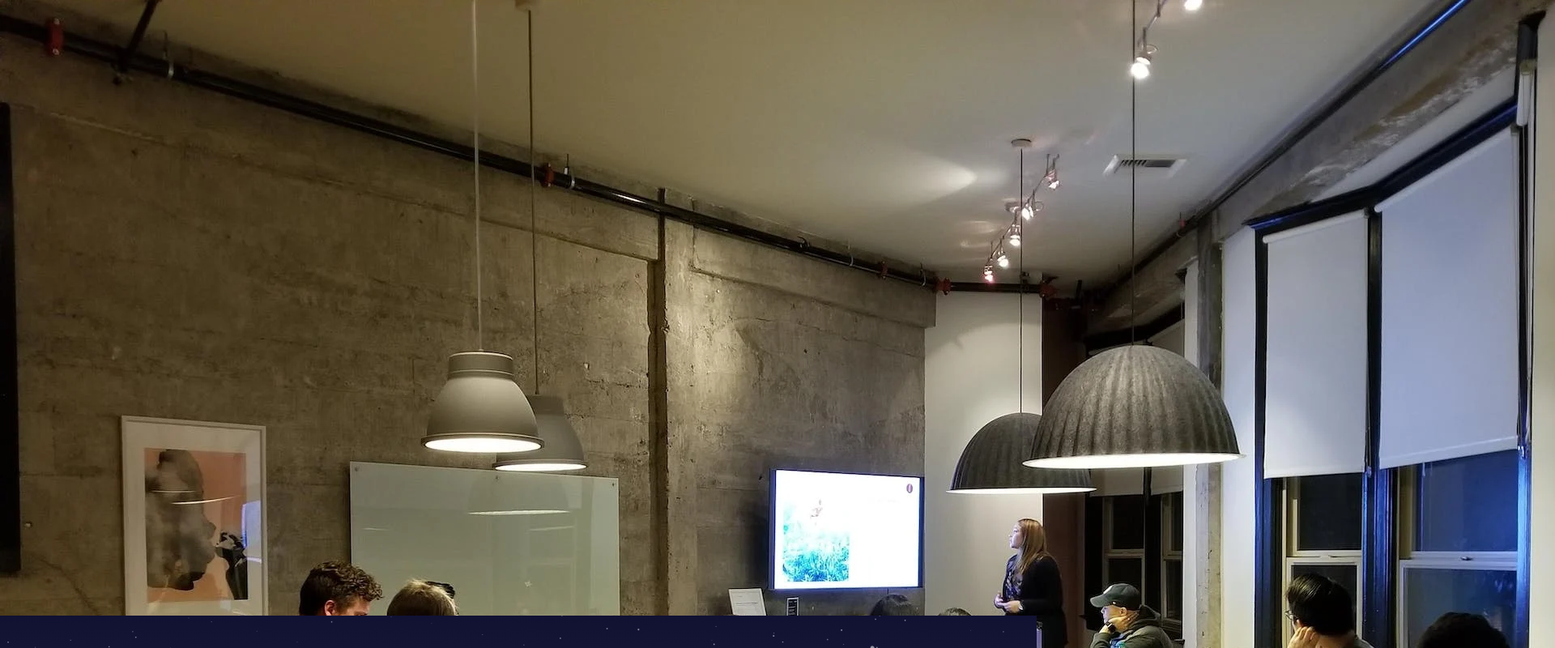
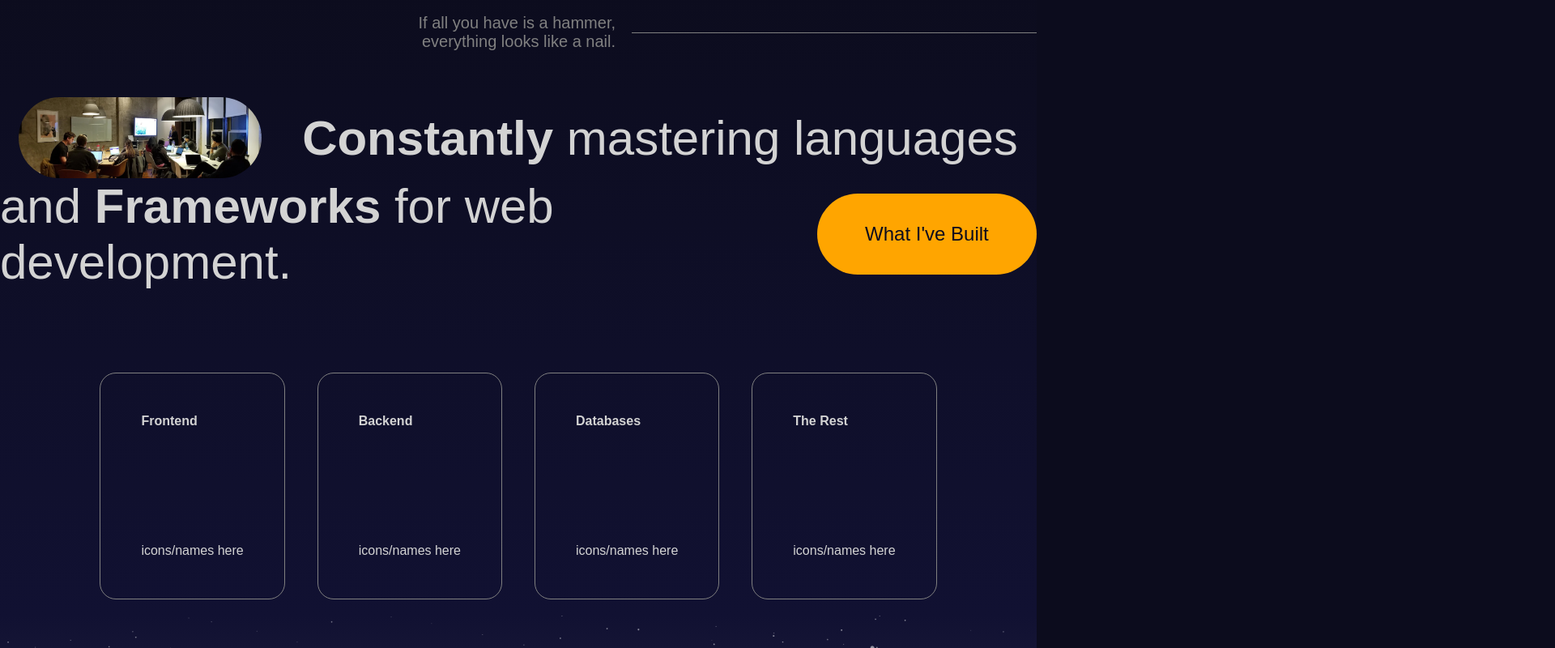
Before and after one commit to chadjcampbell/portfoliov2, a React (Vite) app: page / in a window 1280 px wide. Shown: the part 1640-2440 px from the top of the page at 81% size, 1920 px wide, since content can reach past the window. Built offline with nearby package versions, Linux system fonts and the light colour scheme.

Commit message:
works on skills section styles

```diff
--- a/src/components/skills/Skills.tsx
+++ b/src/components/skills/Skills.tsx
@@ -1,3 +1,4 @@
+import "./skills.scss";
 import { motion } from "framer-motion";
 
 const Skills = () => {
@@ -19,13 +20,40 @@ const Skills = () => {
         </div>
         <div className="title">
           <h3>
-            and <b>Framworks</b> for web development.
+            and <b>Frameworks</b> for web development.
           </h3>
           <a href="#Projects">What I've Built</a>
         </div>
       </motion.div>
       <motion.div className="listContainer">
-        <div className="box"></div>
+        <motion.div
+          className="box"
+          whileHover={{ background: "lightgray", color: "black" }}
+        >
+          <h4>Frontend</h4>
+          <p>icons/names here</p>
+        </motion.div>
+        <motion.div
+          className="box"
+          whileHover={{ background: "lightgray", color: "black" }}
+        >
+          <h4>Backend</h4>
+          <p>icons/names here</p>
+        </motion.div>
+        <motion.div
+          className="box"
+          whileHover={{ background: "lightgray", color: "black" }}
+        >
+          <h4>Databases</h4>
+          <p>icons/names here</p>
+        </motion.div>
+        <motion.div
+          className="box"
+          whileHover={{ background: "lightgray", color: "black" }}
+        >
+          <h4>The Rest</h4>
+          <p>icons/names here</p>
+        </motion.div>
       </motion.div>
     </motion.div>
   );
--- a/src/components/skills/skills.scss
+++ b/src/components/skills/skills.scss
@@ -1,4 +1,78 @@
 .skills {
     height: 100%;
-    width: 100%;
+    background: linear-gradient(180deg, #0c0c1d,#111132);
+    display: flex;
+    flex-direction: column;
+    justify-content: space-between;
+
+
+    .textContainer{
+        flex: 1;
+        align-self: flex-end;
+        display: flex;
+        align-items: center;
+        gap: 20px;
+        p{
+            font-weight: 200;
+            font-size: 20px;
+            color: gray;
+            text-align: right;
+        }
+        hr{
+            width: 500px;
+            border: none;
+            border-top: 0.5px solid gray;
+        }
+    }
+    .titleContainer{
+        flex: 2;
+        display: flex;
+        flex-direction: column;
+        align-items: center;
+        .title{
+            display: flex;
+            gap: 50px;
+            align-items: center;
+            img{
+                width: 300px;
+                height: 100px;
+                border-radius: 50px;
+                object-fit: cover;
+            }
+            h3 {
+                font-size: 60px;
+                font-weight: 100;
+            }
+            a {
+                width: 300px;
+                height: 100px;
+                display: flex;
+                align-items: center;
+                justify-content: center;
+                border-radius: 50px;
+                background-color: orange;
+                border: none;
+                font-size: 24px;
+                color: #0c0c1d;
+                cursor: pointer;
+            }
+        }
+
+    }
+    .listContainer{
+        flex: 2;
+        display: flex;
+        margin: auto;
+        max-width: 1366px;
+
+        .box {
+            padding: 50px;
+            margin: 20px;
+            border: 0.5px solid gray;
+            border-radius: 20px;
+            display: flex;
+            flex-direction: column;
+            justify-content: space-between;
+        }
+    }
 }
```
